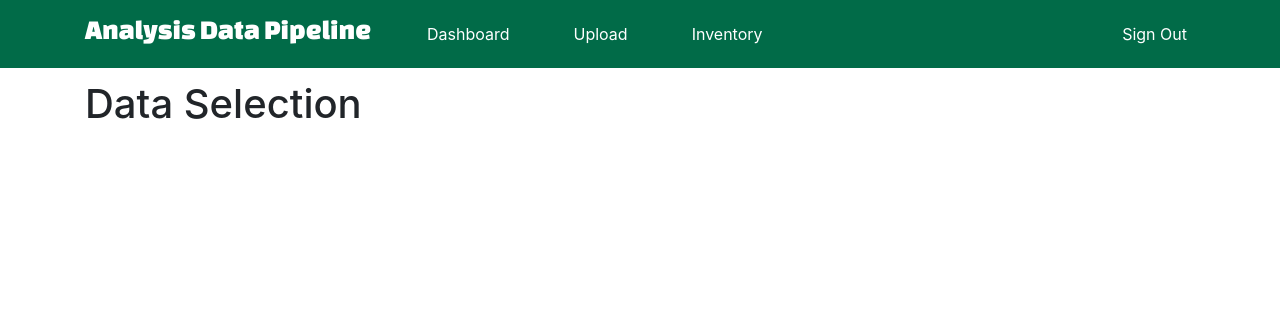
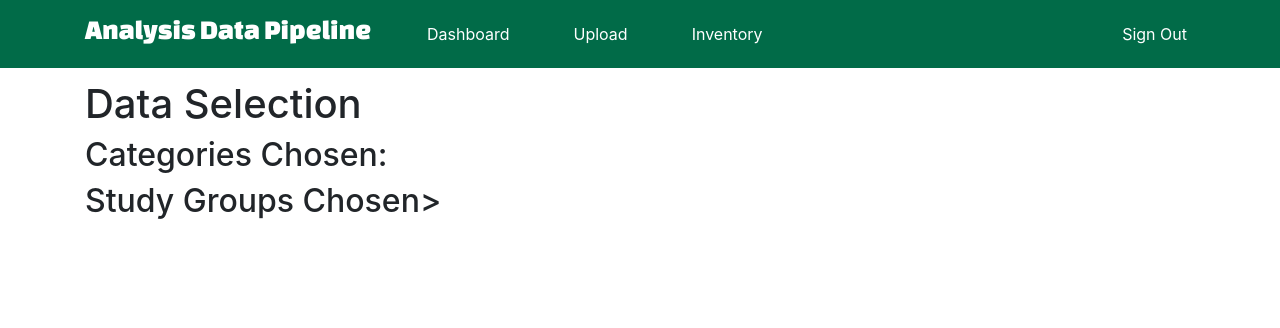
Before and after one commit to WPI-DataPipelineMQP/Biomedical-Analysis-DataPipeline, a Django app: page /dataSelection-2/ in a window 1280 px wide. Shown: the top 328 px of the page. Run offline with Django 3.2, Linux system fonts and the light colour scheme.

Commit message:
working on parsing the categories and study groups

```diff
--- a/mqp_project/datapipeline/models.py
+++ b/mqp_project/datapipeline/models.py
@@ -7,3 +7,6 @@ class Studies:
 
 class DataCategories:
 	field = forms.BooleanField()
+
+class StudyGroups:
+	field = forms.BooleanField()
--- a/mqp_project/datapipeline/static/datapipeline/css/dataSelection.css
+++ b/mqp_project/datapipeline/static/datapipeline/css/dataSelection.css
@@ -0,0 +1,5 @@
+  input[type='submit'] {
+      float:right;
+      margin-top: 200px;
+      width: 100px;
+  }
--- a/mqp_project/datapipeline/templates/datapipeline/crossStudy.html
+++ b/mqp_project/datapipeline/templates/datapipeline/crossStudy.html
@@ -18,7 +18,6 @@
         </li>
         {% endfor %}
     </ul>
-
     <input type="submit" value="submit">
 </form>
 {% endblock content %}
--- a/mqp_project/datapipeline/templates/datapipeline/dataSelection-2.html
+++ b/mqp_project/datapipeline/templates/datapipeline/dataSelection-2.html
@@ -2,5 +2,34 @@
 {% load static %}
 {% block content %}
 <h1>Data Selection</h1>
+{% for study in studies %}
+    <li>
+        <article class="media">
+            <div class="media-body">
+                <p>{{ study.study_name }}</p>
+            </div>
+        </article>
+    </li>
+{% endfor %}
+<h2>Categories Chosen:</h2>
+{% for category in categories %}
+    <li>
+        <article class="media">
+            <div class="media-body">
+                <p>{{ category.name }}</p>
+            </div>
+        </article>
+    </li>
+{% endfor %}
+<h2>Study Groups Chosen></h2>
+{% for sgroup in sgroups %}
+    <li>
+        <article class="media">
+            <div class="media-body">
+                <p>{{ sgroup.name }}</p>
+            </div>
+        </article>
+    </li>
+{% endfor %}
 
 {% endblock content %}
--- a/mqp_project/datapipeline/templates/datapipeline/dataSelection.html
+++ b/mqp_project/datapipeline/templates/datapipeline/dataSelection.html
@@ -14,6 +14,7 @@
     {% endfor %}
 </ul>
 <h2>What data from this study would you like to view?</h2>
+<form action="{% url 'datapipeline-dataSelection-2' %}" method="post">
     {% csrf_token %}
     <ul class="study-listings">
         {% for category in categories %}
@@ -45,5 +46,6 @@
         </li>
         {% endfor %}
     </ul>
-
+    <input type="submit" value="submit">
+</form>
 {% endblock content %}
--- a/mqp_project/datapipeline/views.py
+++ b/mqp_project/datapipeline/views.py
@@ -107,11 +107,17 @@ def dataSelection(request):
 
 def dataSelectionContinued(request):
     raw_studies = request.POST.getlist('studies[]')
+    raw_data_categories = request.POST.getlist('categories[]')
+    raw_study_groups = request.POST.getlist('sgroups[]')
     studies = getJSONVersion(raw_studies)
+    categories = getJSONVersion(raw_data_categories)
+    sgroups = getJSONVersion(raw_study_groups)
 
     context = {
         'myCSS': 'dataSelection.css',
         'studies': studies,
+        'categories': categories,
+        'sgroups': sgroups,
     }
 
     return render(request, 'datapipeline/dataSelection-2.html', context)
```
Lines whose indentation alone changed are shown as unchanged.
